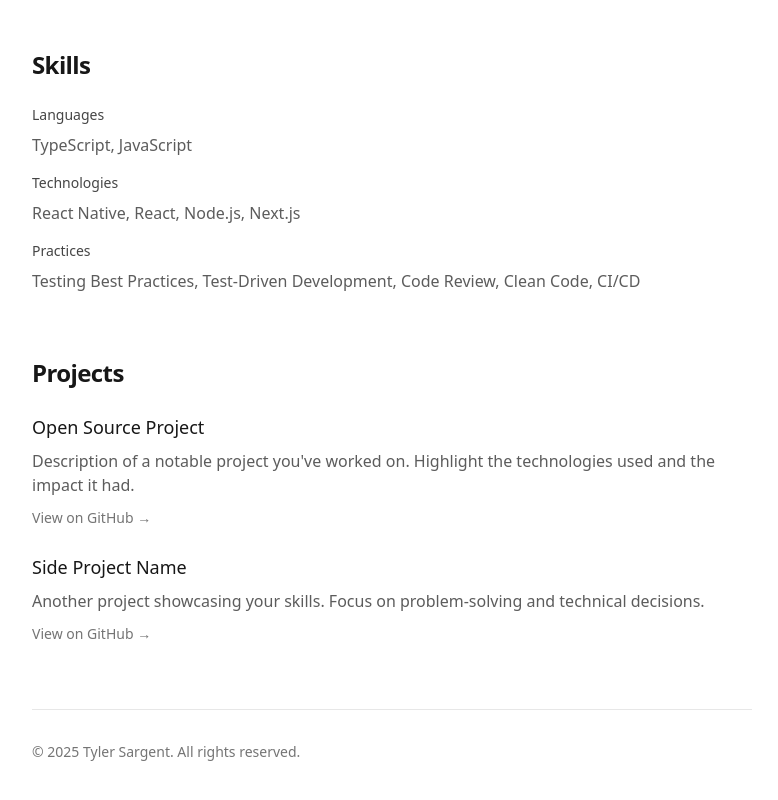
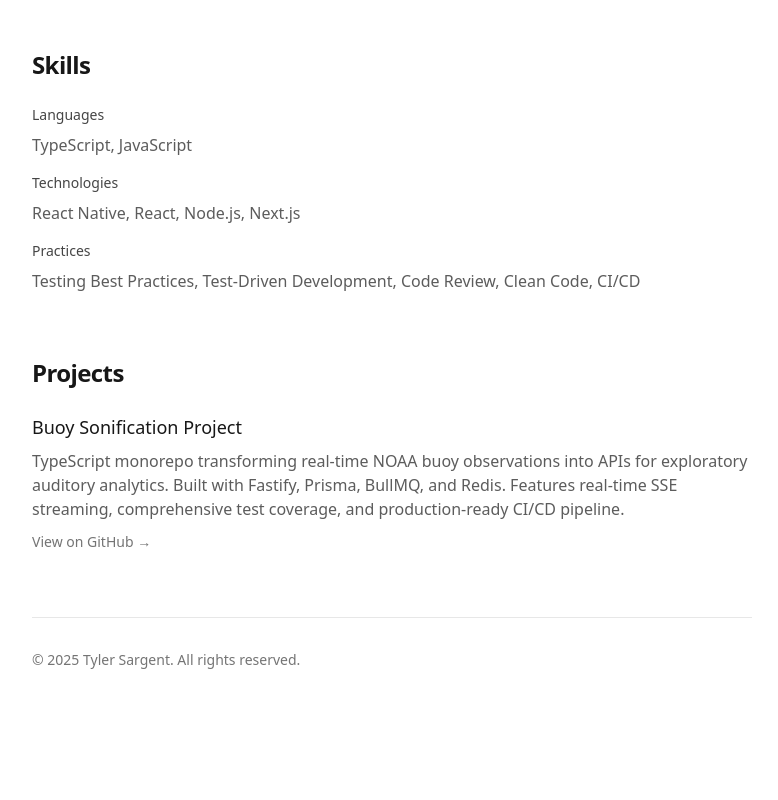
Before and after one commit to tsargent/tylersargent.dev, a Next.js app: page / in a window 1280 px wide. Shown: the part 755-1555 px from the top of the page, without its empty margins (248-1026 px from the left). After the commit the page ends 1521 px from the top, so only its background shows below. Built offline with nearby package versions, Linux system fonts and the light colour scheme.

Commit message:
update page

```diff
--- a/src/app/page.tsx
+++ b/src/app/page.tsx
@@ -119,32 +119,16 @@ export default function Home() {
         <div className="space-y-6">
           <div className="space-y-2">
             <h3 className="text-lg font-medium text-foreground">
-              Open Source Project
+              Buoy Sonification Project
             </h3>
             <p className="text-foreground/70">
-              Description of a notable project you&apos;ve worked on. Highlight
-              the technologies used and the impact it had.
+              TypeScript monorepo transforming real-time NOAA buoy observations
+              into APIs for exploratory auditory analytics. Built with Fastify,
+              Prisma, BullMQ, and Redis. Features real-time SSE streaming,
+              comprehensive test coverage, and production-ready CI/CD pipeline.
             </p>
             <a
-              href="https://github.com/tsargent/project"
-              target="_blank"
-              rel="noopener noreferrer"
-              className="inline-block text-sm text-foreground/60 transition-colors hover:text-foreground"
-            >
-              View on GitHub →
-            </a>
-          </div>
-
-          <div className="space-y-2">
-            <h3 className="text-lg font-medium text-foreground">
-              Side Project Name
-            </h3>
-            <p className="text-foreground/70">
-              Another project showcasing your skills. Focus on problem-solving
-              and technical decisions.
-            </p>
-            <a
-              href="https://github.com/tsargent/project"
+              href="https://github.com/tsargent/buoy-data-project"
               target="_blank"
               rel="noopener noreferrer"
               className="inline-block text-sm text-foreground/60 transition-colors hover:text-foreground"
```
